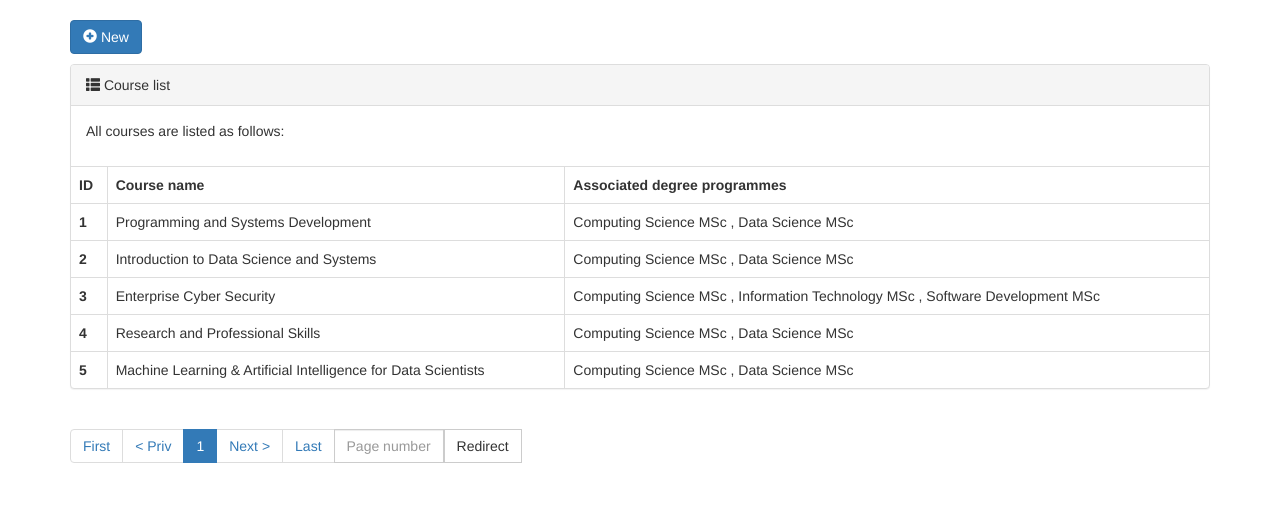
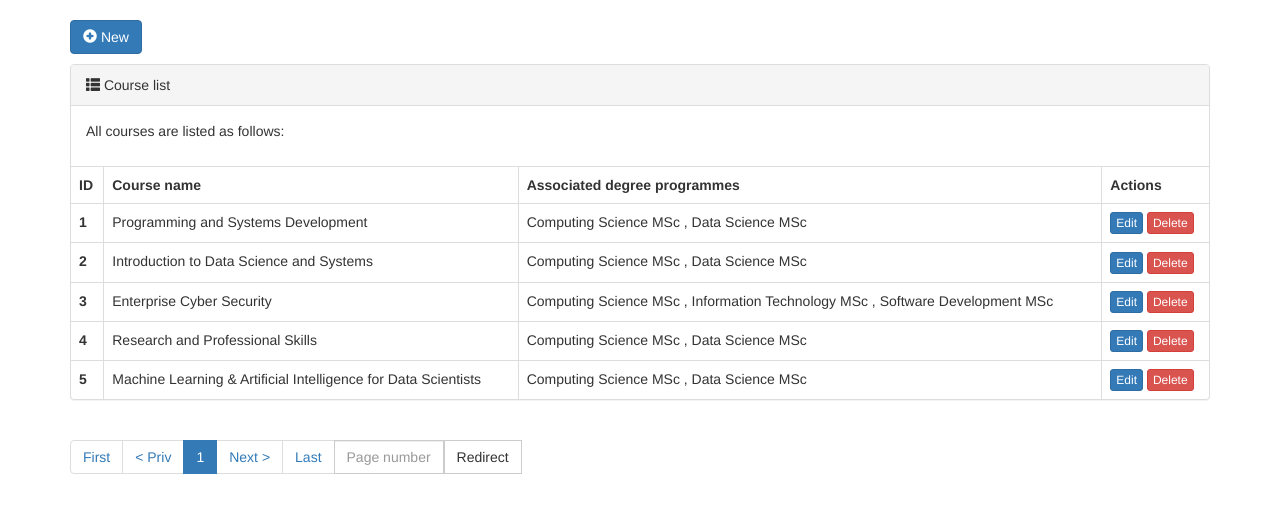
Before and after one commit to kx412764776/ITECH_Proj, a Django app: page /course-management/ in a window 1280 px wide. Shown: the part 52-565 px from the top of the page. Run offline with Django 4.2, Linux system fonts and the light colour scheme; data comes from the database, SQL or seed files in the repository; both versions use the stored data as it was after the commit; some libraries are stand-ins or nearby versions.

Commit message:
Added the functionality to edit courses.

```diff
--- a/projectITECH/projectITECH/urls.py
+++ b/projectITECH/projectITECH/urls.py
@@ -9,6 +9,7 @@ urlpatterns = [
 
     path("course-management/", views.course_management),
     path("course-add/", views.course_add),
+    path("<int:courseid>/course-edit/", views.course_edit),
 
     path("student-list/", views.student_list),
 ]
--- a/projectITECH/rmc/templates/course-management.html
+++ b/projectITECH/rmc/templates/course-management.html
@@ -29,6 +29,7 @@
                         <th>ID</th>
                         <th>Course name</th>
                         <th>Associated degree programmes</th>
+                        <th>Actions</th>
                     </tr>
                     </thead>
                     <tbody>
@@ -43,6 +44,12 @@
                                     {{ degree_programme.name }}
                                     {% if not forloop.last %}, {% endif %}
                                 {% endfor %}
+                            </td>
+
+                            <td>
+                                <a class="btn btn-primary btn-xs" href="/{{ obj.id }}/course-edit/">Edit</a>
+                                <a class="btn btn-danger btn-xs"
+                                   href="/{{ obj.id }}/course-delete/">Delete</a>
                             </td>
                         </tr>
                     {% endfor %}
--- a/projectITECH/rmc/views.py
+++ b/projectITECH/rmc/views.py
@@ -21,7 +21,6 @@ def course_management(request):
 
     # Sends the queryset to the front-end
     return render(request, "course-management.html", contents)
-
 
 
 
@@ -56,6 +55,37 @@ def course_add(request):
         return render(request, "course-add.html", {"form": form})
 
 
+def course_edit(request, courseid):
+    # (1) Receives the course ID via URL
+    # http://127.0.0.1:8000/1/course-edit/
+
+    # (2.1) Gets the existing data from the database according to the course ID
+    row_object = models.Course.objects.filter(id=courseid).first()
+
+    # (2) Calls the html page and passes the database data if a GET request is received
+    if request.method == "GET":
+        # (2.1) Gets the existing data from the database according to the course ID
+        # row_object = models.Course.objects.filter(id=courseid).first()
+
+        # (2.2) Instantiates a ModelForm object and passes the existing database data
+        form = CourseModelForm(instance=row_object)
+
+        # (2.3) Sends the ModelForm instance to the front-end
+        return render(request, "course-edit.html", {"form": form})
+
+    # (3) Gets the user input (a ModelForm instance) from the front-end POST request,
+    # and updates the existing database data
+    # row_object = models.Course.objects.filter(id=courseid).first()
+    form = CourseModelForm(data=request.POST, instance=row_object)
+
+    # (4) Validates the user input
+    if form.is_valid():
+        # Saves the user input into the database
+        form.save()
+        return redirect("/course-management/")
+
+    # (5) Sends the error messages to the front-end
+    return render(request, "course-edit.html", {"form": form})
 
 
 
```
Also changed, not shown: projectITECH/rmc/templates/course-edit.html (added, +33 -0 lines), projectITECH/db.sqlite3.
